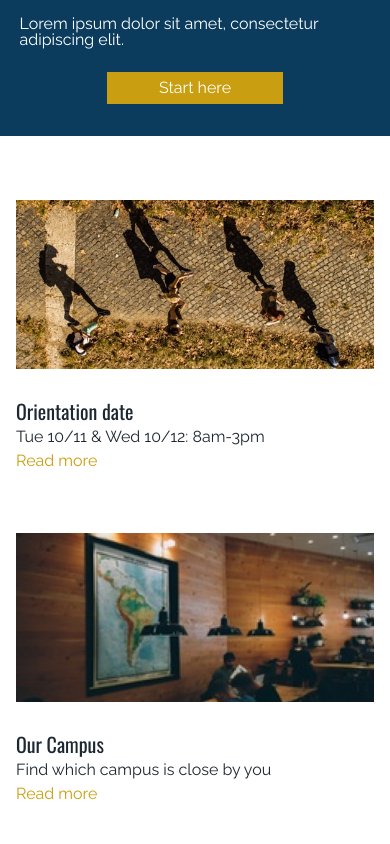
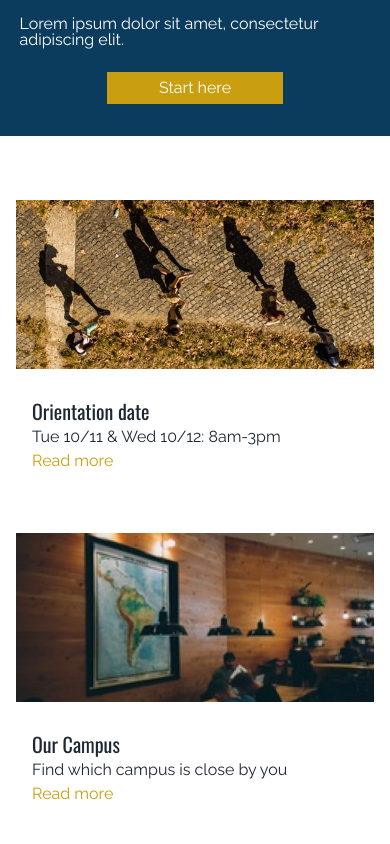
Before and after one commit to rwmarcoux/Colmar, a plain HTML site: page index.html in a window 390 px wide. Shown: the part 480-1324 px from the top of the page. Drawn offline with nearby package versions, Linux system fonts and the light colour scheme.

Commit message:
Padding fix - article.text

```diff
--- a/resources/css/style.css
+++ b/resources/css/style.css
@@ -345,8 +345,8 @@ article:last-child{
     .articles aside{
         border: 0px;
         width: 100%;
-        margin: 0 16px;
-        padding: 0;
+        margin: 0 auto;
+        padding: 0 16px;
     }
 
     .articles article{
@@ -370,7 +370,7 @@ article:last-child{
 
     article .text{
         width: 100%;
-        padding: 0 32px;
+        padding-left: 32px;
         margin-bottom: 64px;
     }
 
```
